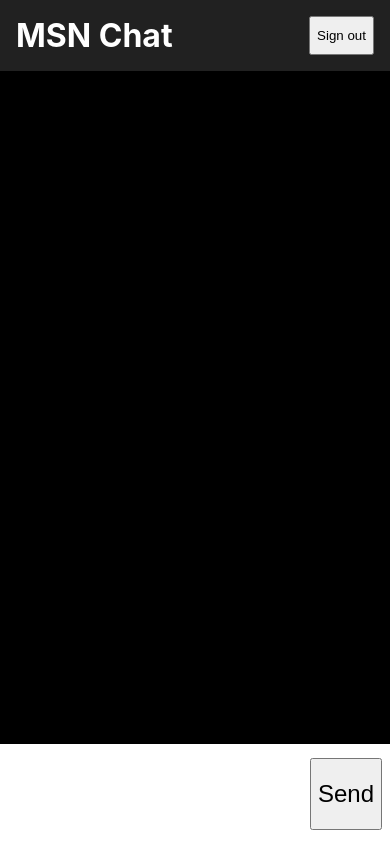
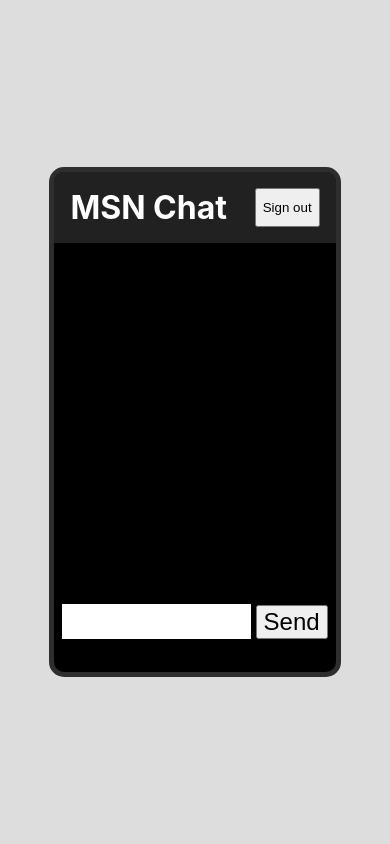
Before and after one commit to zac-march/msn-chat, a React (Create React App) app: page / in a window 390 px wide. Built offline with nearby package versions, Linux system fonts and the light colour scheme.

Commit message:
Add styling to imitate mobile device

```diff
--- a/src/App.js
+++ b/src/App.js
@@ -6,9 +6,11 @@
 function App() {
   return (
     <div className={style.App}>
-      <Header />
-      <Feed />
-      <Input />
+      <div className={style.container}>
+        <Header />
+        <Feed />
+        <Input />
+      </div>
     </div>
   );
 }
--- a/src/App.module.css
+++ b/src/App.module.css
@@ -1,5 +1,17 @@
 .App {
+  min-height: 100vh;
+  background-color: rgb(221, 221, 221);
+  display: flex;
+  justify-content: center;
+  align-items: center;
+}
+
+.container {
   display: flex;
   flex-direction: column;
-  min-height: 100vh;
+  aspect-ratio: 9/16;
+  height: 500px;
+  background-color: black;
+  border-radius: 15px;
+  border: 5px solid rgb(46, 46, 46);
 }
--- a/src/components/Input/Input.module.css
+++ b/src/components/Input/Input.module.css
@@ -9,6 +9,7 @@
   display: flex;
   justify-content: center;
   align-items: center;
+  gap: 0.3rem;
 }
 
 .container > form > input {
@@ -18,6 +19,5 @@
 }
 
 .container > form > button {
-  aspect-ratio: 1/1;
   font-size: 1.5rem;
 }
--- a/src/components/header/Header.module.css
+++ b/src/components/header/Header.module.css
@@ -4,6 +4,8 @@
   display: flex;
   padding: 1rem;
   justify-content: space-between;
+  border-top-left-radius: 9px;
+  border-top-right-radius: 9px;
 }
 
 .container > h1 {
```
